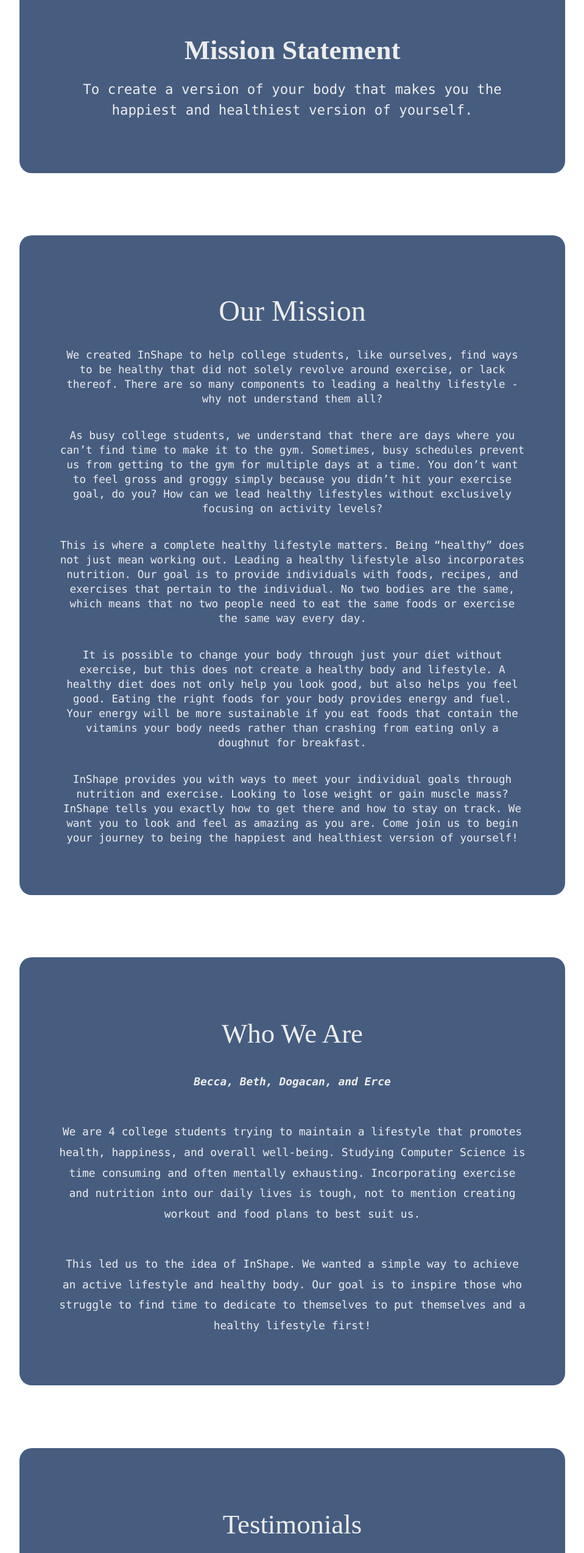
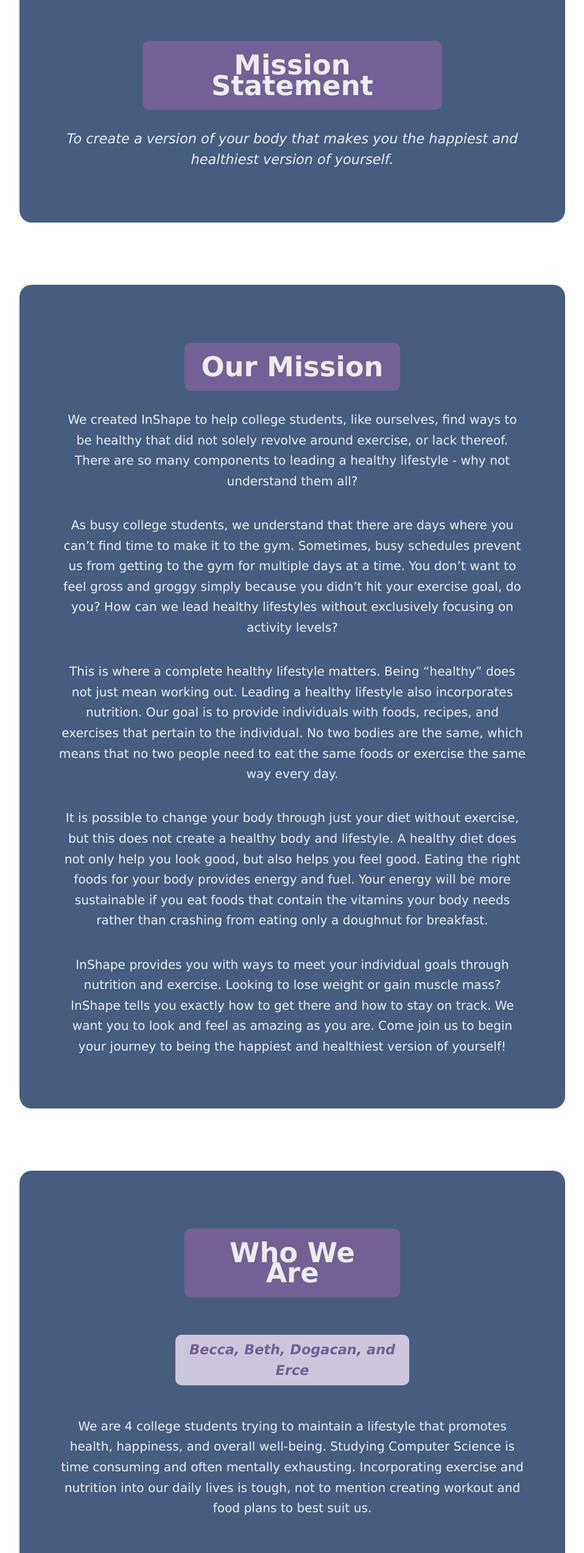
Before and after one commit to rebecca-millerr/InShape, a React (Create React App) app in the folder client/: page / in a window 1280 px wide. Shown: the part 200-2747 px from the top of the page at 61% size, without its empty margins (160-1119 px from the left). Built offline with nearby package versions, Linux system fonts and the light colour scheme.

Commit message:
updated styling, contact page is complete

```diff
--- a/client/src/App.css
+++ b/client/src/App.css
@@ -1,5 +1,5 @@
 p, a, h1, h2, h3, h4, h5, h6 {
-	font-family: "Lucida Console", Monaco, monospace;
+	font-family: "Lucida Sans Unicode", "Lucida Grande", sans-serif;
 }
 
 .Adjuster {
--- a/client/src/Contact.css
+++ b/client/src/Contact.css
@@ -6,7 +6,8 @@
     padding: 5%;
     border-radius: 20px;
     color: #ededed;
-    font-family: Bradley Hand, cursive;
+
+    font-family: "Lucida Sans Unicode", "Lucida Grande", sans-serif;
     font-size: 1.4em;
     line-height: 1.5em;
 	text-align: center;
--- a/client/src/ContactInformation.css
+++ b/client/src/ContactInformation.css
@@ -6,32 +6,33 @@
     padding: 5%;
     border-radius: 20px;
     color: #ededed;
+    font-size: 1.4em;
     line-height: 1.5em;
 }
 
 .ContactHeading {
-    font-family: Bradley Hand, cursive;
-    font-size: 2.6em;
+    width: 48%;
+    margin: 4% auto;
+    background-color: #736096;
+    padding: 3%;
+    border-radius: 10px;
+
+    font-family: "Lucida Sans Unicode", "Lucida Grande", sans-serif;
+    font-size: 2em;
 	text-align: center;
+    font-weight: bold;
 }
 
 .ContactHeading2 {
     font-size: 1.0em;
     text-align: center;
-    font-family: "Lucida Console", Monaco, monospace;
+    font-family: "Lucida Sans Unicode", "Lucida Grande", sans-serif;
     padding-top: 2%;
 }
 
 
 .ContactText {
-    height: 30%;
-    width: 60%;
-    margin: 8% auto;
-    background-color: #465d80;
-    padding: 5%;
-    border-radius: 20px;
-    color: #ededed;
-    font-family: "Lucida Console", Monaco, monospace;
+    font-family: "Lucida Sans Unicode", "Lucida Grande", sans-serif;
     font-size: 1.0em;
 	text-align: center;
     padding-top: 1%;
--- a/client/src/ContactInformation.js
+++ b/client/src/ContactInformation.js
@@ -10,9 +10,9 @@
 	render() {
 		return(
 			<div ClassName = "ContactInformation">
-				<p className = "ContactHeading"> CONTACT US! </p>
+				<p className = "ContactHeading"> Contact Us! </p>
 				<p className = "ContactHeading2"> Questions? Concerns? Reviews? We would love to hear from you! Please feel free to reach out to us at InShape at any time, and we will get back to you at our earliest convience. </p>
-				<p className = "ContactText"> <b>Phone:</b> (617)320-4959 </p>
+				<p className = "ContactText"> <b>Phone:</b> (617) 320-4959 </p>
 				<p className = "ContactText"> <b>Email:</b> contact@inshape.com </p>
 			</div>
 		)
--- a/client/src/MissionStatement.css
+++ b/client/src/MissionStatement.css
@@ -10,12 +10,20 @@
     line-height: 1.5em;
 }
 
+.MissionHeading {
+    width: 58%;
+    margin: 4% auto;
+    background-color: #736096;
+    padding: 3%;
+    border-radius: 10px;
 
-.MissionHeading {
-    font-family: Bradley Hand, cursive;
+    font-family: "Lucida Sans Unicode", "Lucida Grande", sans-serif;
     font-size: 2em;
+    font-weight: bold;
 }
 
 .MissionText {
-	font-family: "Lucida Console", Monaco, monospace;
+	font-family: "Lucida Sans Unicode", "Lucida Grande", sans-serif;
+    font-style: italic;
+    font-size: 1.0em;
 }
--- a/client/src/MissionStatement.js
+++ b/client/src/MissionStatement.js
@@ -1,3 +1,4 @@
+
 import React from 'react';
 
 import './MissionStatement.css';
--- a/client/src/OurMission.css
+++ b/client/src/OurMission.css
@@ -6,39 +6,47 @@
     padding: 5%;
     border-radius: 20px;
     color: #ededed;
+    font-size: 1.4em;
     line-height: 1.5em;
 }
 
 .OurMissionHeading {
-    font-family: Bradley Hand, cursive;
-    font-size: 3em;
+    width: 40%;
+    margin: 4% auto;
+    background-color: #736096;
+    padding: 3%;
+    border-radius: 10px;
+
+    font-family: "Lucida Sans Unicode", "Lucida Grande", sans-serif;
+    font-size: 2em;
+    font-weight: bold;
 }
 
 .OurMissionText1 {
-	font-family: "Lucida Console", Monaco, monospace;
-    font-size: 1.1em;
+	font-family: "Lucida Sans Unicode", "Lucida Grande", sans-serif;
+    font-size: 0.9em;
 }
 
 .OurMissionText2 {
-    font-family: "Lucida Console", Monaco, monospace;
-    font-size: 1.1em;
+    font-family: "Lucida Sans Unicode", "Lucida Grande", sans-serif;
+    font-size: 0.9em;
     padding-top: 2.4%;
 }
 
 .OurMissionText3 {
-    font-family: "Lucida Console", Monaco, monospace;
-    font-size: 1.1em;
+    font-family: "Lucida Sans Unicode", "Lucida Grande", sans-serif;
+    font-size: 0.9em;
     padding-top: 2.4%;
 }
 
 .OurMissionText4 {
-    font-family: "Lucida Console", Monaco, monospace;
-    font-size: 1.1em;
+    font-family: "Lucida Sans Unicode", "Lucida Grande", sans-serif;
+    font-size: 0.9em;
     padding-top: 2.4%;
 }
 
 .OurMissionText5 {
-    font-family: "Lucida Console", Monaco, monospace;
-    font-size: 1.1em;
+    font-family: "Lucida Sans Unicode", "Lucida Grande", sans-serif;
+    font-size: 0.9em;
     padding-top: 2.4%;
 }
--- a/client/src/Testimonials.css
+++ b/client/src/Testimonials.css
@@ -12,38 +12,45 @@
 
 
 .TestimonialsHeading {
-    font-family: Bradley Hand, cursive;
+    width: 40%;
+    margin: 4% auto;
+    background-color: #736096;
+    padding: 3%;
+    border-radius: 10px;
+
+    font-family: "Lucida Sans Unicode", "Lucida Grande", sans-serif;
     font-size: 2em;
+    font-weight: bold;
 }
 
 .TestimonialsText1 {
-    font-family: "Lucida Console", Monaco, monospace;
-    font-size: 0.8em;
+    font-family: "Lucida Sans Unicode", "Lucida Grande", sans-serif;
+    font-size: 0.9em;
 }
 
 .TestimonialGiver1 {
-    font-family: "Lucida Console", Monaco, monospace;
-    font-size: 0.8em;
+    font-family: "Lucida Sans Unicode", "Lucida Grande", sans-serif;
+    font-size: 0.9em;
 }
 
 .TestimonialsText2 {
-    font-family: "Lucida Console", Monaco, monospace;
-    font-size: 0.8em;
+    font-family: "Lucida Sans Unicode", "Lucida Grande", sans-serif;
+    font-size: 0.9em;
     padding-top: 5%;
 }
 
 .TestimonialGiver2 {
-    font-family: "Lucida Console", Monaco, monospace;
-    font-size: 0.8em;
+    font-family: "Lucida Sans Unicode", "Lucida Grande", sans-serif;
+    font-size: 0.9em;
 }
 
 .TestimonialsText3 {
-    font-family: "Lucida Console", Monaco, monospace;
-    font-size: 0.8em;
+    font-family: "Lucida Sans Unicode", "Lucida Grande", sans-serif;
+    font-size: 0.9em;
     padding-top: 5%;
 }
 
 .TestimonialGiver3 {
-    font-family: "Lucida Console", Monaco, monospace;
+    font-family: "Lucida Sans Unicode", "Lucida Grande", sans-serif;
     font-size: 0.8em;
 }
--- a/client/src/WhoWeAre.css
+++ b/client/src/WhoWeAre.css
@@ -11,25 +11,41 @@
 }
 
 .WhoWeAreHeading {
-    font-family: Bradley Hand, cursive;
+    width: 40%;
+    margin: 4% auto;
+    background-color: #736096;
+    padding: 3%;
+    border-radius: 10px;
+
+    font-family: "Lucida Sans Unicode", "Lucida Grande", sans-serif;
     font-size: 2em;
+    font-weight: bold;
 }
 
 .WhoWeAreNames {
-	font-style: italic;
+	width: 48%;
+    margin: 4% auto;
+    background-color: #cdc5db;
+    padding: 1%;
+    border-radius: 10px;
+
+    font-style: italic;
     font-weight: bold;
-    font-family: "Lucida Console", Monaco, monospace;
-    font-size: 0.8em;
+    font-family: "Lucida Sans Unicode", "Lucida Grande", sans-serif;
+    font-size: 1.0em;
+    color: #736096;
+    margin-bottom: 1%;
+    margin-top: 8%;
 }
 
 .WhoWeAreText1 {
-    font-family: "Lucida Console", Monaco, monospace;
-    font-size: 0.8em;
+    font-family: "Lucida Sans Unicode", "Lucida Grande", sans-serif;
+    font-size: 0.9em;
     padding-top: 4%;
 }
 
 .WhoWeAreText2 {
-    font-family: "Lucida Console", Monaco, monospace;
-    font-size: 0.8em;
+    font-family: "Lucida Sans Unicode", "Lucida Grande", sans-serif;
+    font-size: 0.9em;
     padding-top: 4%;
 }
```
